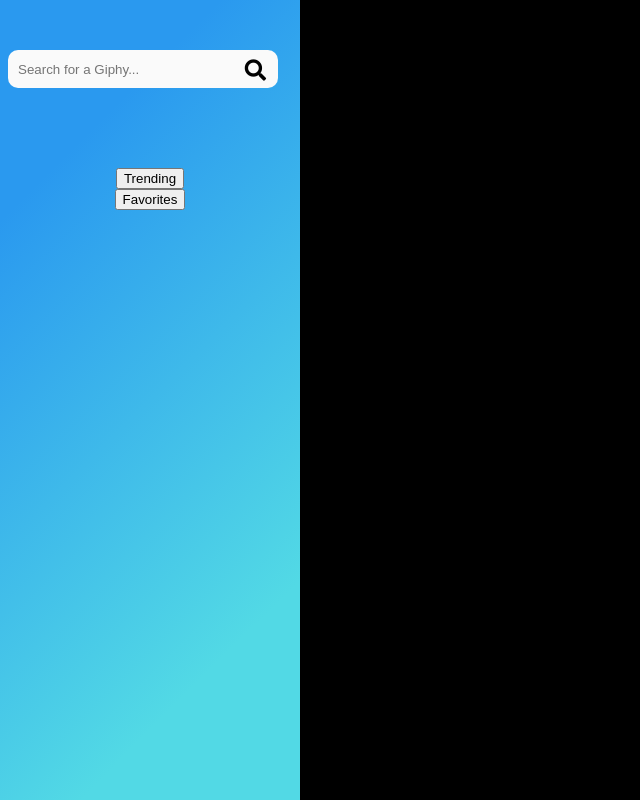
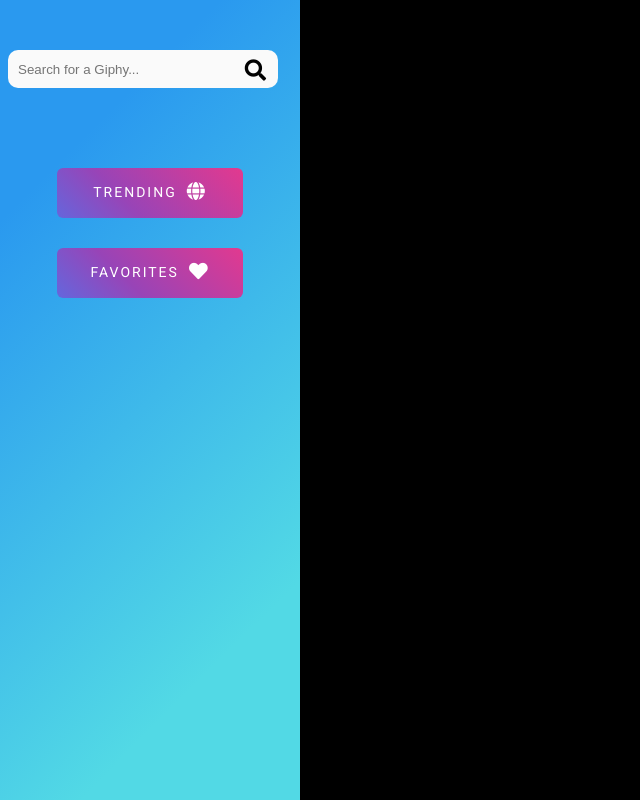
Before and after one commit to npartovi/GiphySearch, a React (Create React App) app: page / in a window 1280 px wide. Shown: the whole page, without its empty margins (0-640 px from the left). Built offline with nearby package versions, Linux system fonts and the light colour scheme; no server answers.

Commit message:
Styled nav bar buttons

```diff
--- a/src/App.css
+++ b/src/App.css
@@ -252,3 +252,46 @@ i.fas.fa-search {
   color:white;
   cursor: pointer;
 }
+
+.btn {
+  display: block;
+  height: 50px;
+  width: 186px;
+  position: relative;
+  overflow: hidden;
+  text-decoration: none;
+  text-transform: uppercase;
+  letter-spacing: 2px;
+  color: white;
+  font-size: 14px;
+  text-align: center;
+  margin-bottom: 30px;
+  border-radius: 6px;
+}
+.btn:after {
+  position: absolute;
+  content: '';
+  display: inline-block;
+  background: #3bade3;
+  background: linear-gradient(45deg, #3bade3 0%, #576fe6 25%, #9844b7 51%, #ff357f 100%);
+  height: 50px;
+  width: 372px;
+  z-index: -1;
+  -webkit-transform: translateX(-280px);
+          transform: translateX(-280px);
+  transition: -webkit-transform 400ms ease-in;
+  transition: transform 400ms ease-in;
+  transition: transform 400ms ease-in, -webkit-transform 400ms ease-in;
+}
+.btn:hover:after {
+  -webkit-transform: translateX(-200px);
+          transform: translateX(-200px);
+}
+.btn span {
+  position: relative;
+  top: 16px;
+}
+
+.btn .fa {
+  margin-left: 10px;
+}
--- a/src/components/layout/NavBar.js
+++ b/src/components/layout/NavBar.js
@@ -23,8 +23,8 @@ class NavBar extends Component {
                         <SearchBar />
                     </div>
                     <div className="links-bar-container">
-                        <button onClick={this.renderTrending} className="btn">Trending</button>
-                        <button onClick={this.renderFavorites} className="btn">Favorites</button>
+                        <a href="/" onClick={this.renderTrending} className="btn"><span>Trending<i class="fa fa-globe fa-lg" aria-hidden="true"></i></span></a>
+                        <a href="/" onClick={this.renderFavorites} className="btn"><span>Favorites<i class="fa fa-heart fa-lg" aria-hidden="true"></i></span></a>
                     </div>
                 </div>
             </nav>
```
